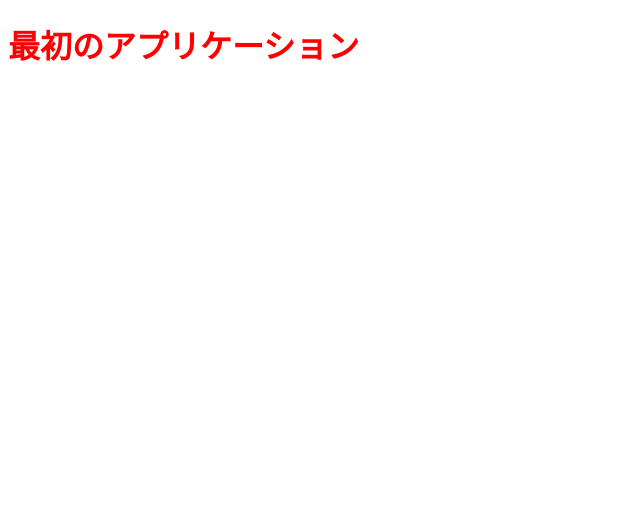
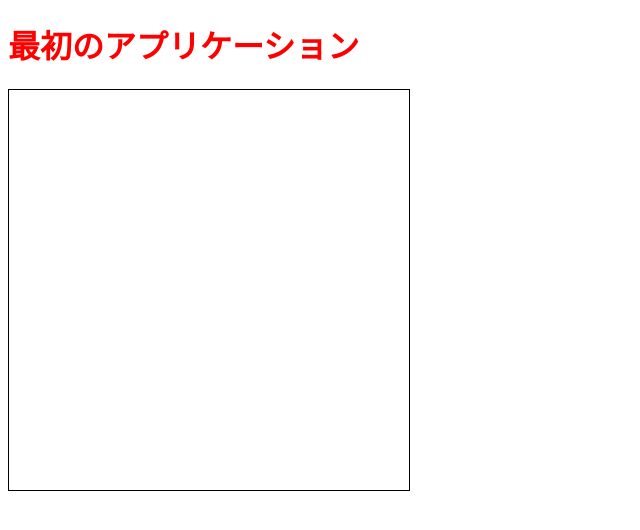
Before and after one commit to hiro881213/javascript-practice2, a plain HTML site: page index.html in a window 1280 px wide. Shown: the whole page, without its empty margins (0-640 px from the left). Drawn offline with nearby package versions, Linux system fonts and the light colour scheme.

Commit message:
Cumvasタグ

```diff
--- a/index.html
+++ b/index.html
@@ -8,6 +8,8 @@
 
     <body>
         <h1>最初のアプリケーション</h1>
+        <canvas id = "mainCanvas"></canvas>
+
         <script src="https://ajax.googleapis.com/ajax/libs/jquery/3.6.0/jquery.min.js"></script>
         <script src = 'main.js'></script>
     </body>
--- a/main.css
+++ b/main.css
@@ -1,3 +1,9 @@
 BODY {
     color: red;
 }
+
+#mainCanvas {
+    width: 400px;
+    height: 400px;
+    border: solid 1px black;
+}
```
